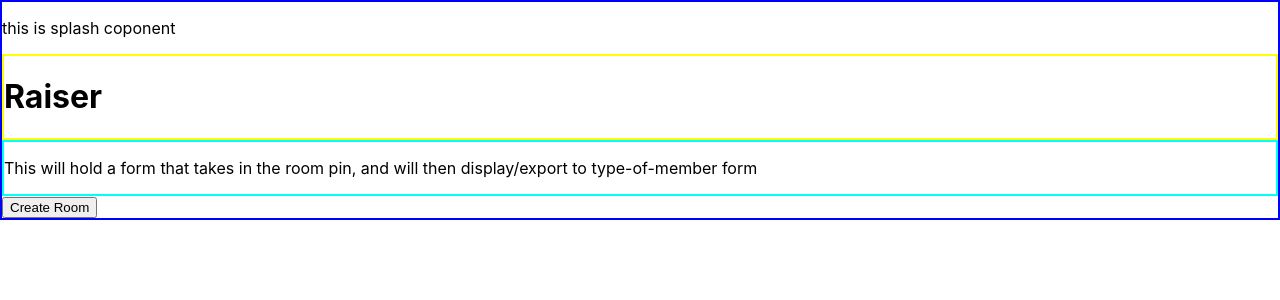
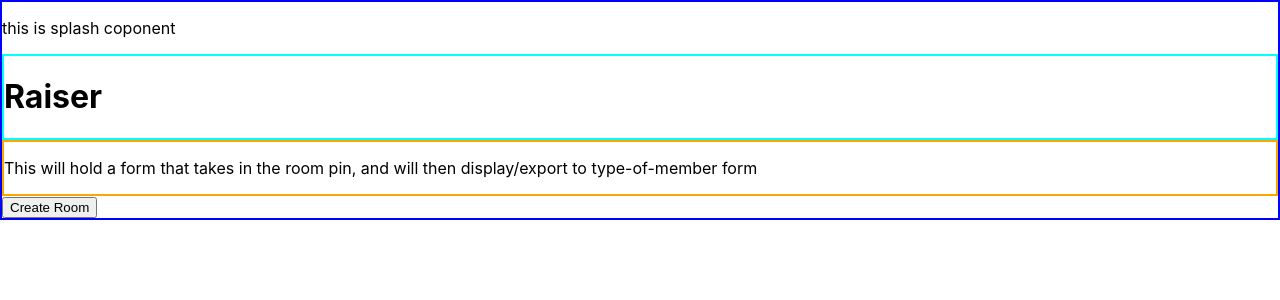
Before and after one commit to KeturahDev/Raiser, a React (Create React App) app: page / in a window 1280 px wide. Shown: the top 300 px of the page. Built offline with nearby package versions, Linux system fonts and the light colour scheme.

Commit message:
change component colors

```diff
--- a/src/components/Header.js
+++ b/src/components/Header.js
@@ -2,7 +2,7 @@ import React from 'react';
 
 function Header() {
   return(
-    <div style={{border: "2px solid yellow"}}>
+    <div style={{border: "2px solid aqua"}}>
       <h1>Raiser</h1>
     </div>
   );
--- a/src/components/JoinForm.js
+++ b/src/components/JoinForm.js
@@ -2,7 +2,7 @@ import React from 'react';
 
 function JoinForm() {
   return(
-    <div style={{border: "2px solid aqua"}} >
+    <div style={{border: "2px solid orange"}} >
       <p>This will hold a form that takes in the room pin, and will then display/export to type-of-member form</p>
     </div>
   );
```
